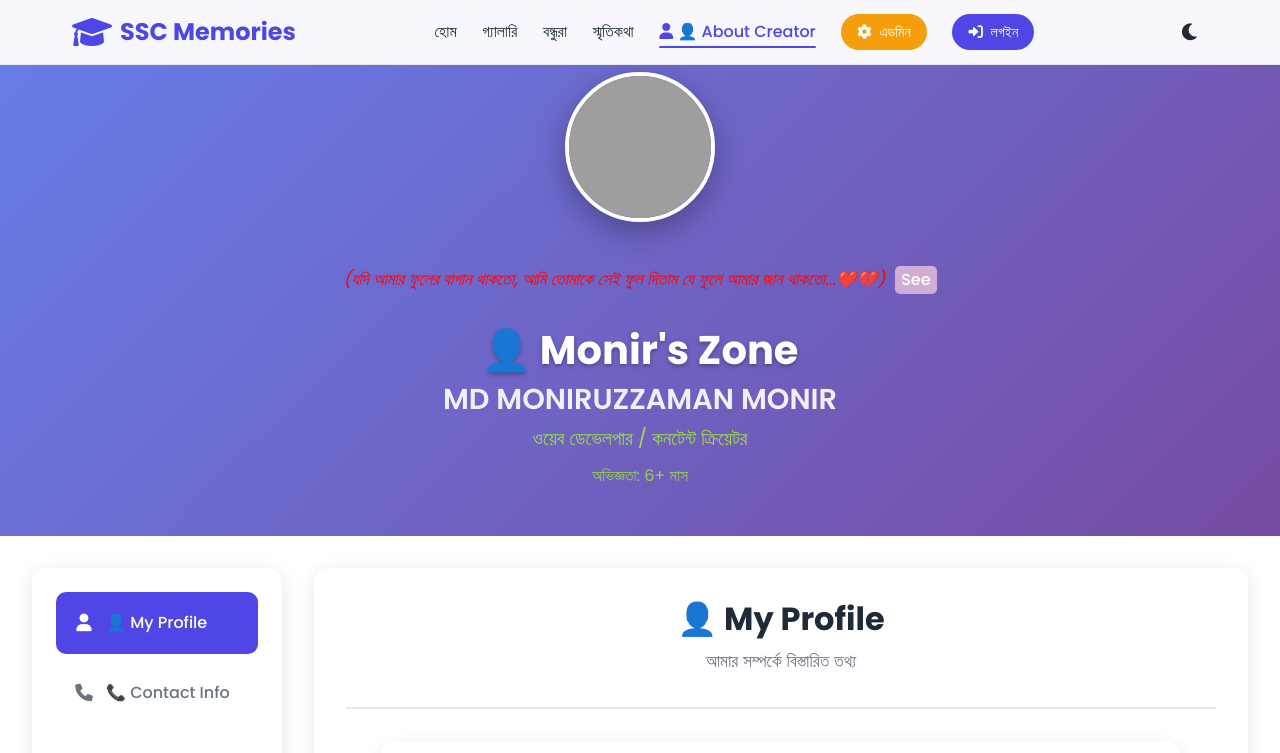
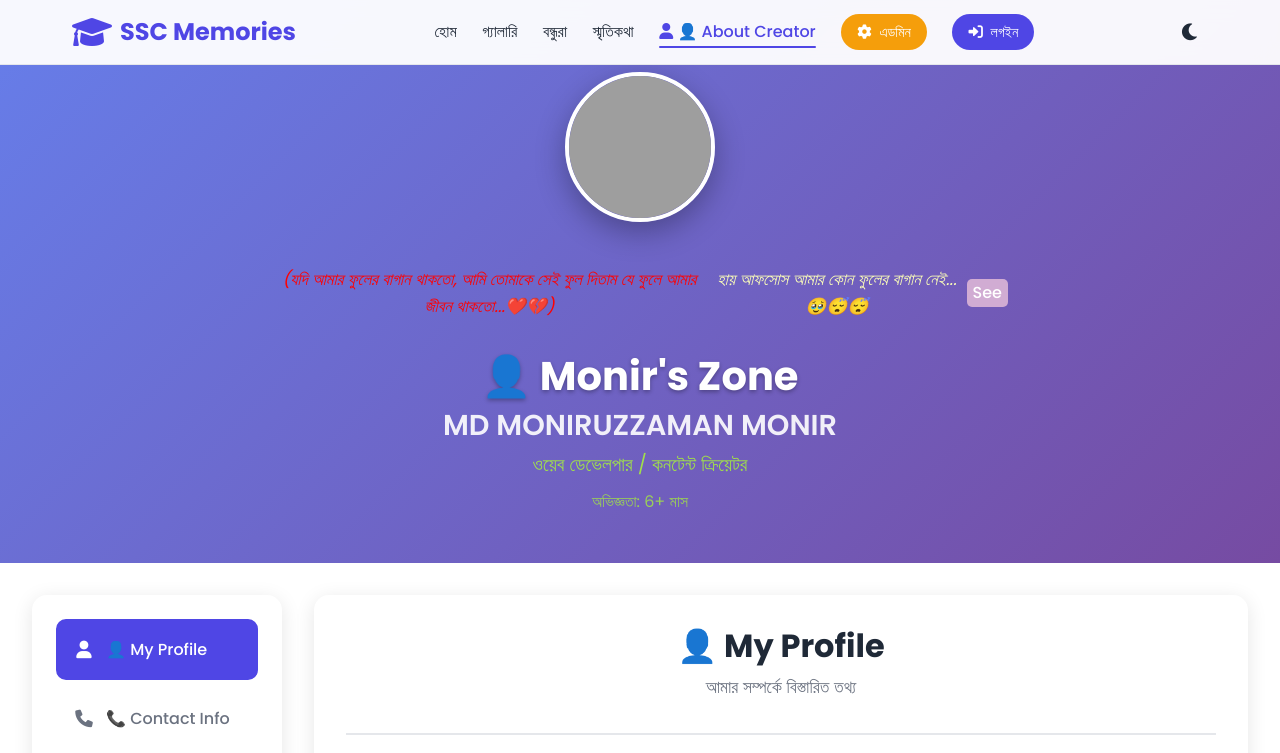
Before and after one commit to monir245530/ssc_memories.github.io, a plain HTML site: page pages/about-creator.html in a window 1280 px wide. Shown: the top 753 px of the page. Drawn offline with Linux system fonts and the light colour scheme; grey boxes are pictures that could not be loaded.

Commit message:
Update about-creator.html

```diff
--- a/pages/about-creator.html
+++ b/pages/about-creator.html
@@ -97,7 +97,8 @@
                         <img src="../images/creator_img/monir.jpg" alt="Monir Hossain" oncontextmenu="return false;" ondragstart="return false;">
                     </div>
                     <div style="margin-top: 12px; display: flex; align-items: center; gap: 10px; justify-content: center;">
-                        <span style="font-style: italic; color: #ff0000; font-size: 1.05em;">(যদি আমার ফুলের বাগান থাকতো, আমি তোমাকে সেই ফুল দিতাম যে ফুলে আমার জান থাকতো...❤️💔)</span>
+                        <span style="font-style: italic; color: #ff0000; font-size: 1.05em;">(যদি আমার ফুলের বাগান থাকতো, আমি তোমাকে সেই ফুল দিতাম যে ফুলে আমার জীবন থাকতো...❤️💔)</span>
+                        <span style="font-style: italic; color: #FDFFB8; font-size: 1.05em;">হায় আফসোস আমার কোন ফুলের বাগান নেই...🥹😴😴</span>
                         <a href="#" class="see-it-btn" style="background: #d1acd3; color: #fff; border: none; border-radius: 5px; padding: 1px 6px; font-weight: 500; text-decoration: none; font-size: 1em; transition: background 0.2s; cursor: pointer;" target="_blank">See</a>
                     </div>
                     <div class="profile-info">
```
